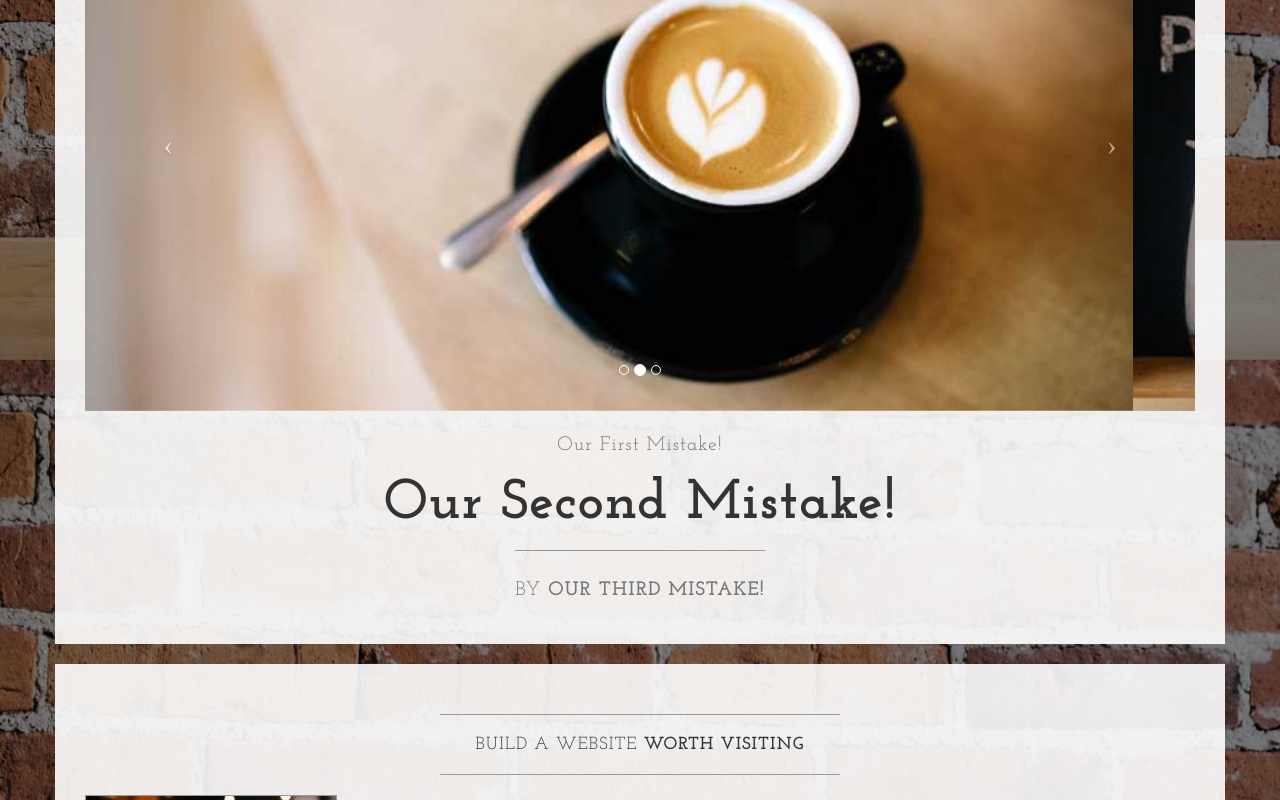
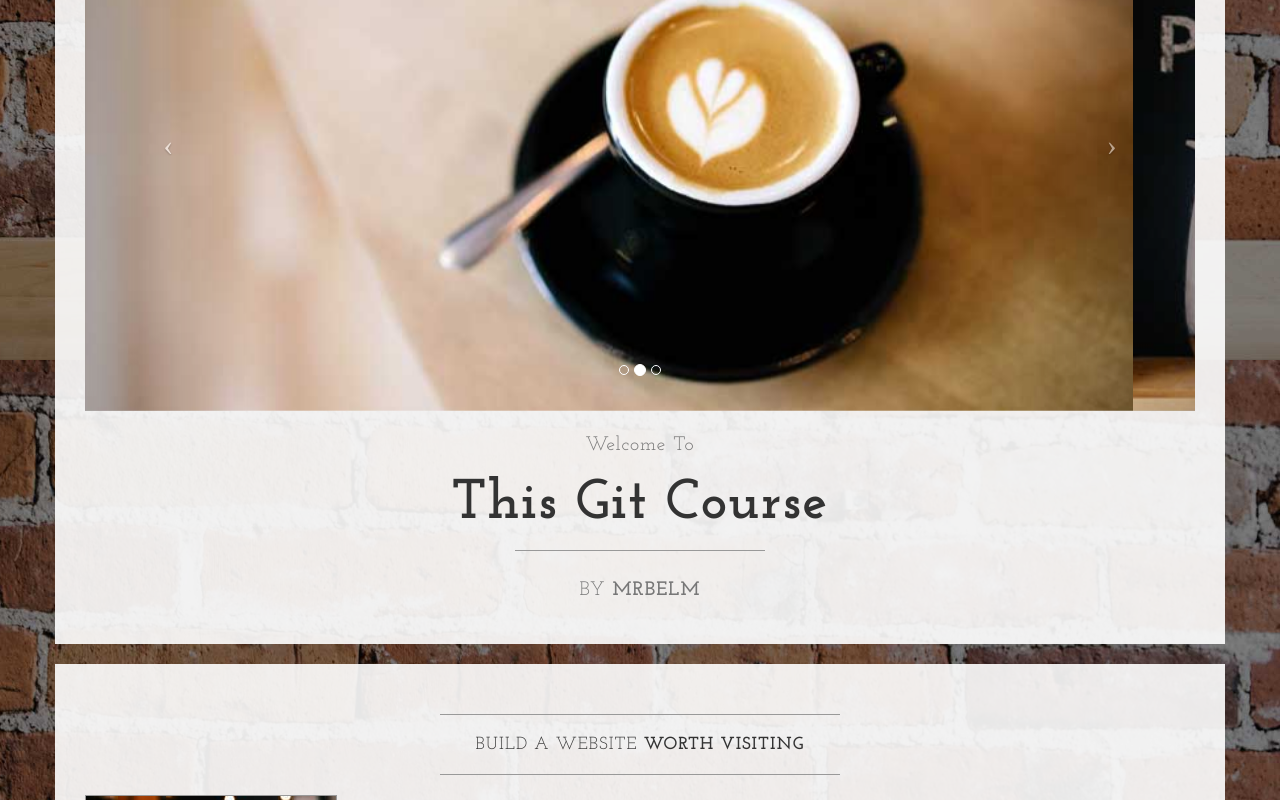
Before and after one commit to MrBelm/LearnableGitCourse, a plain HTML site: page index.html in a window 1280 px wide. Shown: the part 440-1240 px from the top of the page. Drawn offline with nearby package versions, Linux system fonts and the light colour scheme.

Commit message:
trying again

```diff
--- a/index.html
+++ b/index.html
@@ -106,13 +106,13 @@
                         </a>
                     </div>
                     <h2 class="brand-before">
-                        <small>Our first mistake!</small>
+                        <small>Welcome to</small>
                     </h2>
-                    <h1 class="brand-name">Our second mistake!</h1>
+                    <h1 class="brand-name">This Git Course</h1>
                     <hr class="tagline-divider">
                     <h2>
                         <small>By
-                            <strong>Our third mistake!</strong>
+                            <strong>MrBelm</strong>
                         </small>
                     </h2>
                 </div>
```
